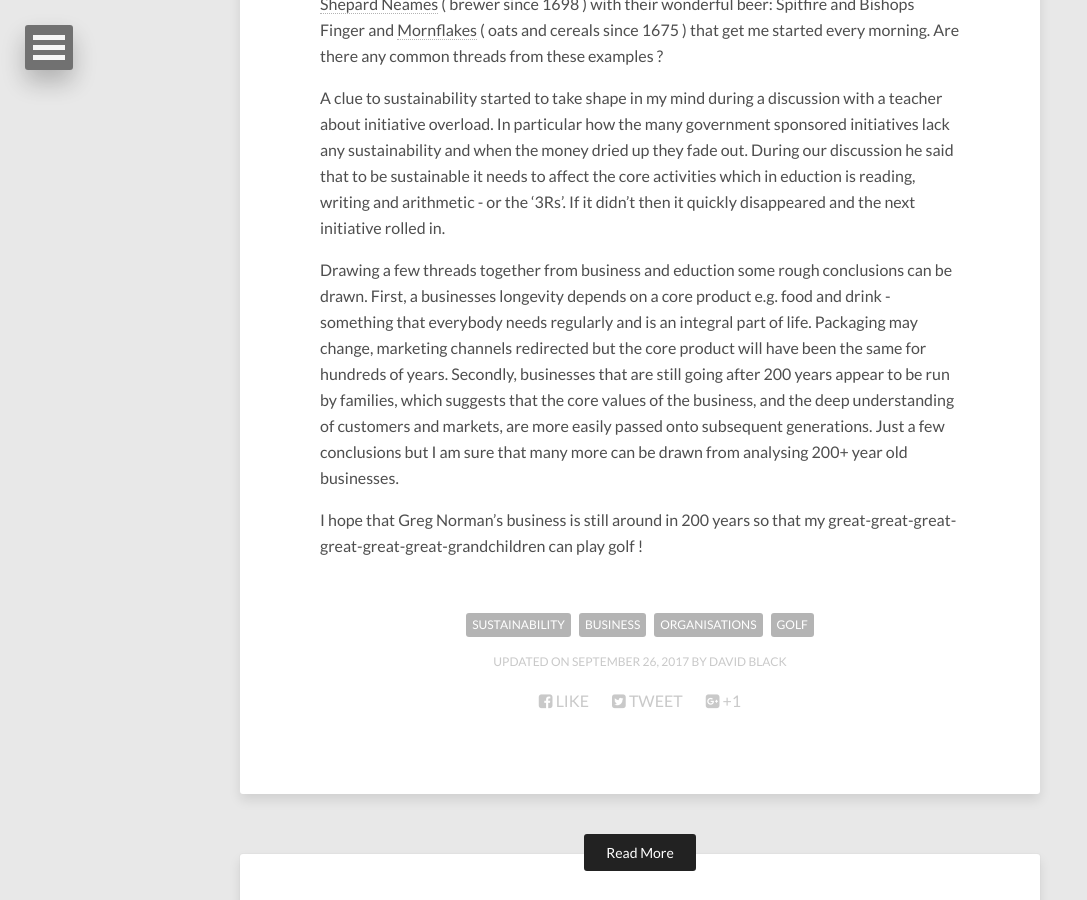
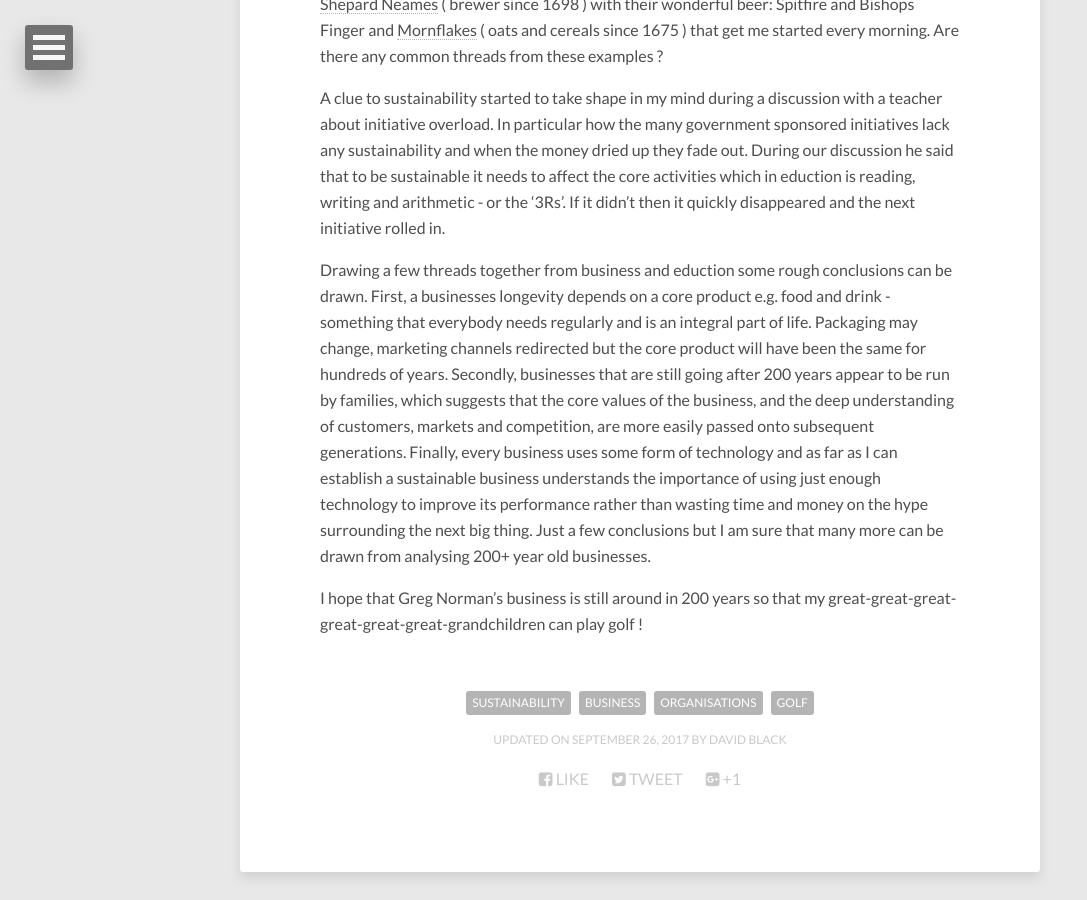
Before and after one commit to dtinblack/dtinblack.github.io, a Jekyll site: the page built from _posts/2016-05-26-great-white-shark.md, in a window 1280 px wide and 900 px high, scrolled down 763 px. Shown: the whole window, without its empty margins (0-1087 px from the left). Built offline with Jekyll 4.4.1, drawn with Linux system fonts in a browser that asks for light colours; nearby versions of some CDN libraries.

Commit message:
added sentences

```diff
--- a/_posts/2016-05-26-great-white-shark.md
+++ b/_posts/2016-05-26-great-white-shark.md
@@ -26,6 +26,6 @@ some of my <a href="https://en.wikipedia.org/wiki/List_of_oldest_companies" >fav
 
 A clue to sustainability started to take shape in my mind during a discussion with a teacher about initiative overload. In particular how the many government sponsored initiatives lack any sustainability and when the money dried up they fade out. During our discussion he said that to be sustainable it needs to affect the core activities which in eduction is reading, writing and arithmetic - or the '3Rs'. If it didn't then it quickly disappeared and the next initiative rolled in.
 
-Drawing a few threads together from business and eduction some rough conclusions can be drawn. First, a businesses longevity depends on a core product e.g. food and drink - something that everybody needs regularly and is an integral part of life. Packaging may change, marketing channels redirected but the core product will have been the same for hundreds of years. Secondly, businesses that are still going after 200 years appear to be run by families, which suggests that the core values of the business, and the deep understanding of customers and markets, are more easily passed onto subsequent generations. Just a few conclusions but I am sure that many more can be drawn from analysing 200+ year old businesses.
+Drawing a few threads together from business and eduction some rough conclusions can be drawn. First, a businesses longevity depends on a core product e.g. food and drink - something that everybody needs regularly and is an integral part of life. Packaging may change, marketing channels redirected but the core product will have been the same for hundreds of years. Secondly, businesses that are still going after 200 years appear to be run by families, which suggests that the core values of the business, and the deep understanding of customers, markets and competition, are more easily passed onto subsequent generations. Finally, every business uses some form of technology and as far as I can establish a sustainable business understands the importance of using just enough technology to improve its performance rather than wasting time and money on the hype surrounding the next big thing. Just a few conclusions but I am sure that many more can be drawn from analysing 200+ year old businesses.
 
 I hope that Greg Norman’s business is still around in 200 years so that my great-great-great-great-great-great-grandchildren can play golf !
```
